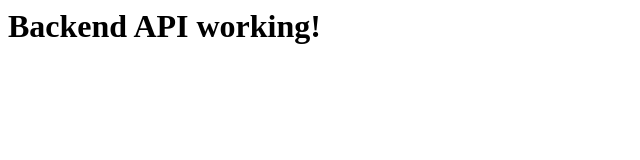
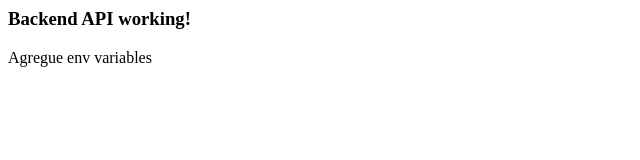
Before and after one commit to matiasstanghelini/api-prueba-01, a website: page public/index.html in a window 1280 px wide. Shown: the whole page, without its empty margins (0-640 px from the left). Drawn offline with Linux system fonts and the light colour scheme.

Commit message:
Agregue las variables de entorno a las settings de vercel

```diff
--- a/public/index.html
+++ b/public/index.html
@@ -1 +1,3 @@
-<h1>Backend API working!</h1>
+<h3>Backend API working!</h3>
+
+<p>Agregue env variables</p>
```
